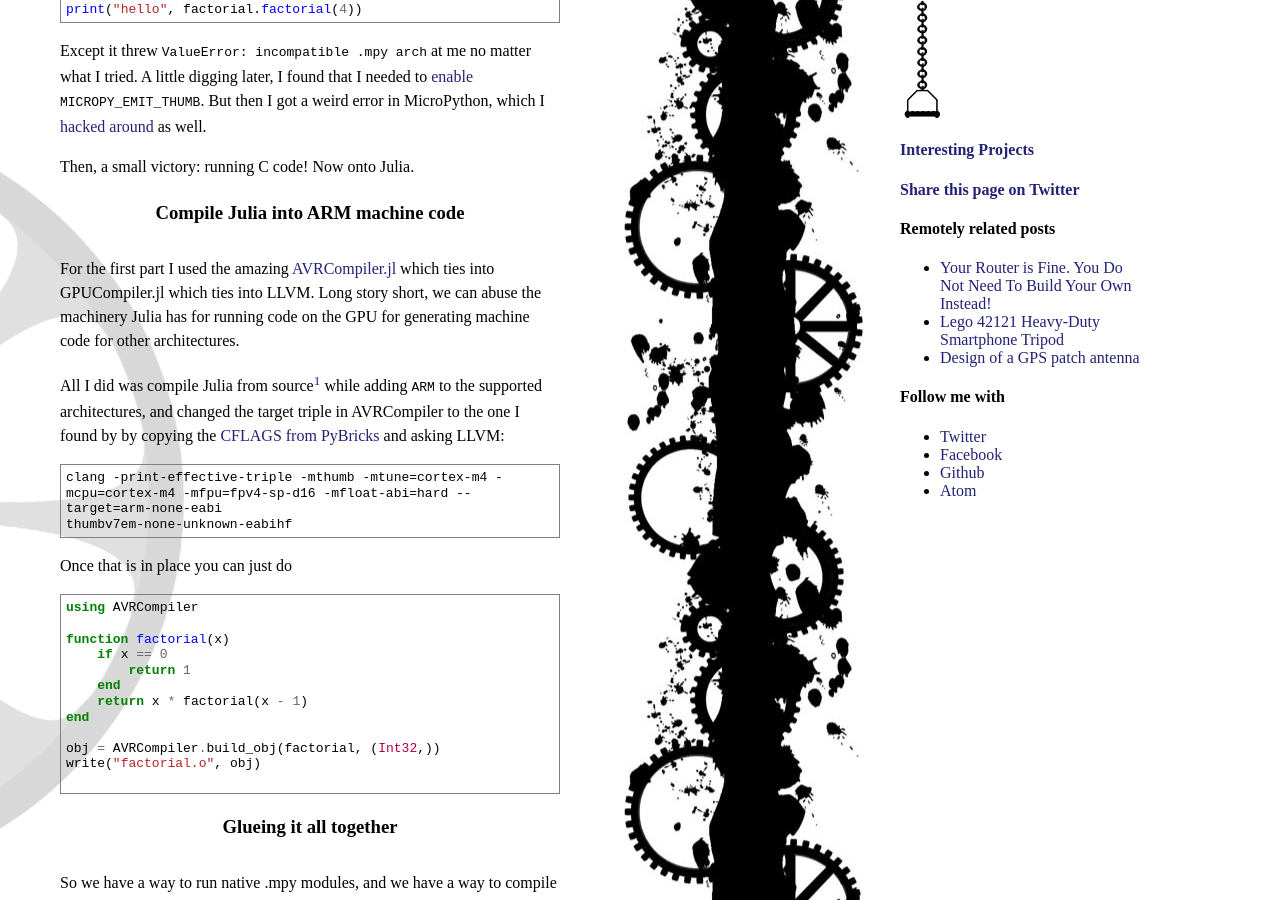
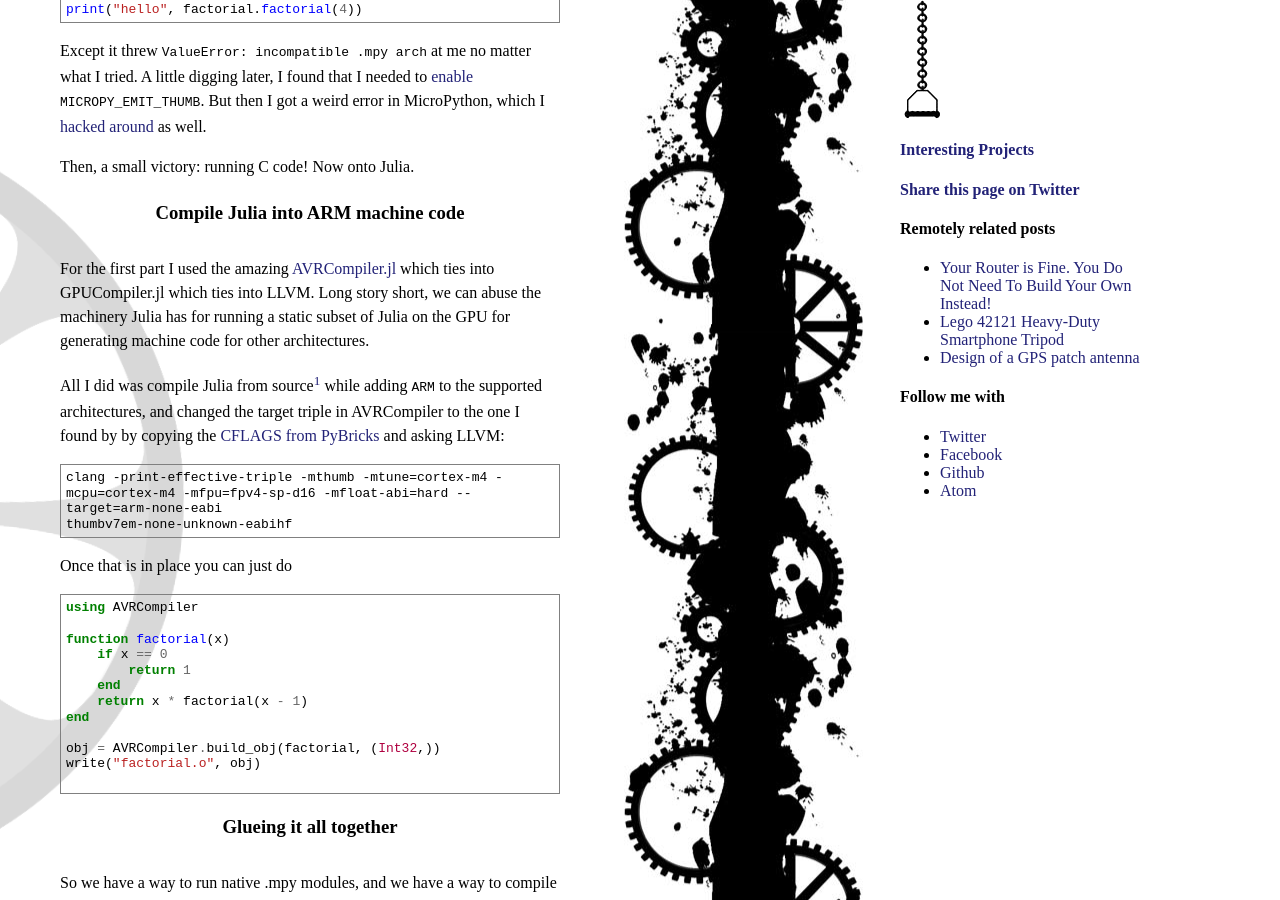
Before and after one commit to pepijndevos/pepijndevos.github.com, a Jekyll site: the page built from _posts/2023-02-25-running-julia-on-the-lego-robot-inventor-hub.markdown, in a window 1280 px wide and 900 px high, scrolled down 1040 px. Built offline with Jekyll 4.4.1, drawn with Linux system fonts in a browser that asks for light colours; nearby versions of some CDN libraries; some web fonts are replaced.

Commit message:
brickjulia

```diff
--- a/_posts/2023-02-25-running-julia-on-the-lego-robot-inventor-hub.markdown
+++ b/_posts/2023-02-25-running-julia-on-the-lego-robot-inventor-hub.markdown
@@ -37,7 +37,7 @@ Then, a small victory: running C code! Now onto Julia.
 
 ### Compile Julia into ARM machine code
 
-For the first part I used the amazing [AVRCompiler.jl](https://github.com/Seelengrab/AVRCompiler.jl) which ties into GPUCompiler.jl which ties into LLVM. Long story short, we can abuse the machinery Julia has for running code on the GPU for generating machine code for other architectures.
+For the first part I used the amazing [AVRCompiler.jl](https://github.com/Seelengrab/AVRCompiler.jl) which ties into GPUCompiler.jl which ties into LLVM. Long story short, we can abuse the machinery Julia has for running a static subset of Julia on the GPU for generating machine code for other architectures.
 
 All I did was compile Julia from source[^1] while adding `ARM` to the supported architectures, and changed the target triple in AVRCompiler to the one I found by by copying the [CFLAGS from PyBricks](https://github.com/pybricks/pybricks-micropython/blob/830579b255b526779c1ec29c20dd4286bdff9080/bricks/_common/arm_none_eabi.mk#L130) and asking LLVM:
 
```
